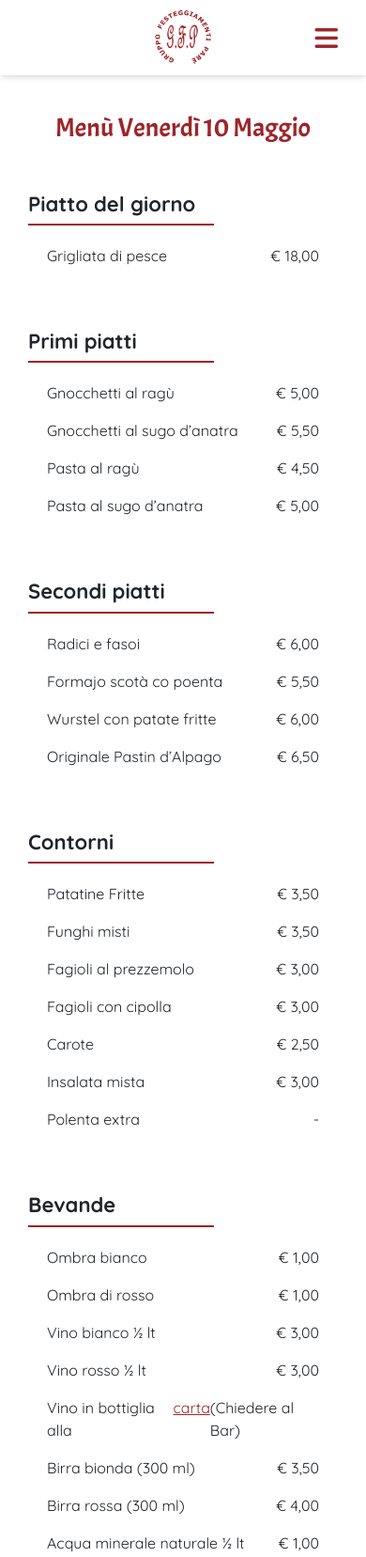
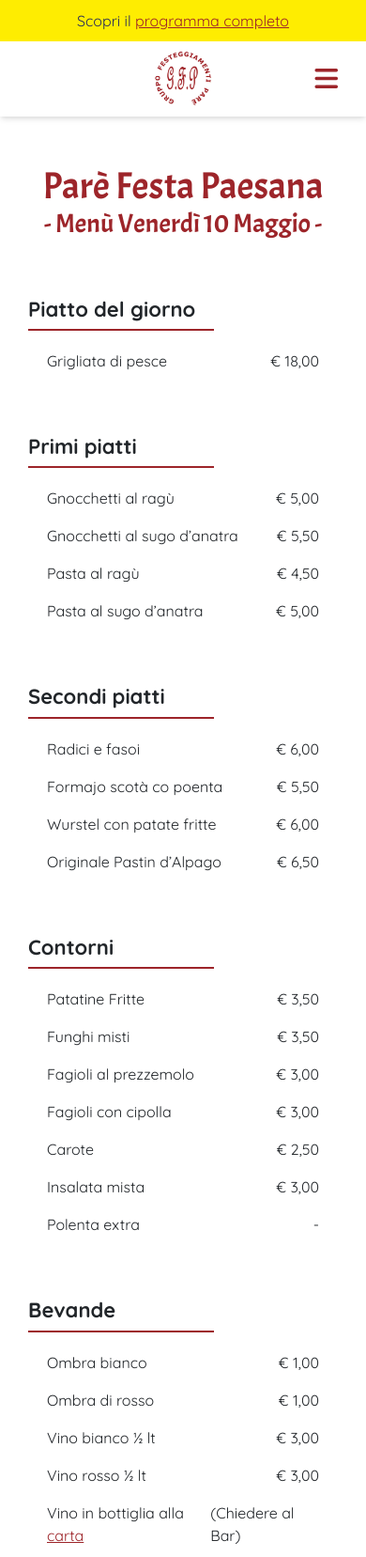
Before and after one commit to parefestapaesana/menu, a plain HTML site: page index.html in a window 390 px wide. Shown: the top 1657 px of the page at 94% size. Drawn offline with nearby package versions, Linux system fonts and the light colour scheme.

Commit message:
Added banner and full program. Improved layout

```diff
--- a/index.html
+++ b/index.html
@@ -14,10 +14,14 @@
 
     <title>Menu - Parè Festa Paesana</title>
 </head>
-<body data-bs-spy="scroll" data-bs-target="#navbar">
+<body>
+
+    <div class="banner">Scopri il <a href="programma.html">programma completo</a></div>
 
     <div id="header" class="header">
-        <div class="logo"><img src="img/logo.JPG" alt="" srcset=""></div>
+        <!-- <div class="banner">Scopri il programma completo</div> -->
+
+        <div class="logo"><a href="index.html"><img src="img/logo.JPG" alt="" srcset=""></a></div>
 
         <div id="hamburger" class="hamburger"><i class="fas fa-bars"></i></div>
         <div id="close-header" class="hamburger hidden"><i class="fas fa-times"></i></div>
@@ -26,22 +30,23 @@
     <div id="navigation" class="navigation">
         <div class="nav-content">
             <ul class="nav nav-pills">
-                <li class="nav-item"><a class="nav-link" href="#menu">Menù</a></li>
-                <li class="nav-item"><a class="nav-link" href="#vini">Carta dei vini</a></li>
-                <li class="nav-item"><a class="nav-link" href="#dolci">Listino dolci</a></li>
+                <li class="nav-item"><a class="nav-link" href="index.html#menu">Menù</a></li>
+                <li class="nav-item"><a class="nav-link" href="index.html#vini">Carta dei vini</a></li>
+                <li class="nav-item"><a class="nav-link" href="index.html#dolci">Dolci di casa</a></li>
+                <li class="nav-item"><a class="nav-link" href="programma.html">Programma completo</a></li>
             </ul>
         </div>
     </div>
 
-    <div id="menu"  class="page-content">
+    <div class="page-content" data-bs-spy="scroll" data-bs-target="#navbar">
 
-        <div class="menu-content">
+        <div id="menu" class="menu-content">
 
-            <!-- <h1>Parè Festa Paesana</h1> -->
-            <h1>Menù Venerdì 10 Maggio</h1>
+            <h1>Parè Festa Paesana</h1>
+            <h2 style="margin-bottom: 30px;">- Menù Venerdì 10 Maggio -</h2>
 
             <div class="categoria">
-                <div class="categoria-titolo"><h2>Piatto del giorno</h2></div>
+                <div class="categoria-titolo"><h3>Piatto del giorno</h3></div>
 
                 <div class="categoria-content">
                     <div class="piatto"><p>Grigliata di pesce <span class="prezzo">18,00</span></p></div>
@@ -49,7 +54,7 @@
             </div>
 
             <div class="categoria">
-                <div class="categoria-titolo"><h2>Primi piatti</h2></div>
+                <div class="categoria-titolo"><h3>Primi piatti</h3></div>
 
                 <div class="categoria-content">
                     <div class="piatto"><p>Gnocchetti al ragù <span class="prezzo">5,00</span></p></div>
@@ -60,7 +65,7 @@
             </div>
 
             <div class="categoria">
-                <div class="categoria-titolo"><h2>Secondi piatti</h2></div>
+                <div class="categoria-titolo"><h3>Secondi piatti</h3></div>
 
                 <div class="categoria-content">
                     <div class="piatto"><p>Radici e fasoi <span class="prezzo">6,00</span></p></div>
@@ -71,7 +76,7 @@
             </div>
 
             <div class="categoria">
-                <div class="categoria-titolo"><h2>Contorni</h2></div>
+                <div class="categoria-titolo"><h3>Contorni</h3></div>
 
                 <div class="categoria-content">
                     <div class="piatto"><p>Patatine Fritte <span class="prezzo">3,50</span></p></div>
@@ -85,14 +90,14 @@
             </div>
 
             <div class="categoria">
-                <div class="categoria-titolo"><h2>Bevande</h2></div>
+                <div class="categoria-titolo"><h3>Bevande</h3></div>
 
                 <div class="categoria-content">
                     <div class="piatto"><p>Ombra bianco <span class="prezzo">1,00</span></p></div>
                     <div class="piatto"><p>Ombra di rosso <span class="prezzo">1,00</span></p></div>
                     <div class="piatto"><p>Vino bianco ½ lt <span class="prezzo">3,00</span></p></div>
                     <div class="piatto"><p>Vino rosso ½ lt <span class="prezzo">3,00</span></p></div>
-                    <div class="piatto"><p>Vino in bottiglia alla <a href="#vini">carta</a> <span class="prezzo no-euro">(Chiedere al Bar)</span></p></div>
+                    <div class="piatto"><p><span>Vino in bottiglia alla <a href="#vini">carta</a></span><span class="prezzo no-euro">(Chiedere al Bar)</span></p></div>
                     <div class="piatto"><p>Birra bionda (300 ml) <span class="prezzo">3,50</span></p></div>
                     <div class="piatto"><p>Birra rossa (300 ml) <span class="prezzo">4,00</span></p></div>
                     <div class="piatto"><p>Acqua minerale naturale ½ lt <span class="prezzo">1,00</span></p></div>
@@ -105,10 +110,10 @@
             </div>
 
             <div class="categoria">
-                <div class="categoria-titolo"><h2>Golosità</h2></div>
+                <div class="categoria-titolo"><h3>Golosità</h3></div>
 
                 <div class="categoria-content">
-                    <div class="piatto"><p>Fetta di dolce al carrello <span class="prezzo">3,50</span></p></div>
+                    <div class="piatto"><p><span>Fetta di <a href="#dolci">dolce</a> al carrello</span> <span class="prezzo">3,50</span></p></div>
                     <div class="piatto"><p>Caffè <span class="prezzo">1,00</span></p></div>
                     <div class="piatto"><p>Sgroppino <span class="prezzo">2,50</span></p></div>
                     <div class="piatto"><p>Limoncello <span class="prezzo">2,50</span></p></div>
@@ -118,15 +123,20 @@
 
         </div>
 
+        <!-- <h1 id="vini">Carta vini</h1> -->
+        <img id="vini" style="padding: 100px 0px 0 0px;" src="img/CARTA_VINI.png" width="100%" alt="">
+
+        <!-- <h1 id="dolci" style="padding-top: 100px;">Listino Dolci</h1> -->
+        <img id="dolci" style="padding: 150px 0 80px 0;" src="img/Listino_Dolci.png" width="100%" alt="">
+
     </div>
 
-    <!-- <h1 id="vini">Carta vini</h1> -->
-    <img id="vini" style="padding: 100px 0px 0 0px;" src="img/CARTA_VINI.png" width="100%" alt="">
-
-    <!-- <h1 id="dolci" style="padding-top: 100px;">Listino Dolci</h1> -->
-    <img id="dolci" style="padding-top: 150px;" src="img/Listino_Dolci.png" width="100%" alt="">
+    <div class="footer">
+        <i class="far fa-copyright"></i> 2024 Parè Festa Paesana
+    </div>
 
 
+    <!-- SCRIPTS -->
     <script src="header.js"></script>
     <script src="https://cdn.jsdelivr.net/npm/bootstrap@5.3.3/dist/js/bootstrap.bundle.min.js" integrity="sha384-YvpcrYf0tY3lHB60NNkmXc5s9fDVZLESaAA55NDzOxhy9GkcIdslK1eN7N6jIeHz" crossorigin="anonymous"></script>
     <script src="https://kit.fontawesome.com/5b0f1e243d.js" crossorigin="anonymous"></script>
--- a/style.css
+++ b/style.css
@@ -2,6 +2,9 @@
 
 :root {
     --rosso-sagra: #9d252a;
+    --yellow-sagra: #feed01;
+    --blu-sagra: #292d5a;
+    --fucsia-sagra: #e6007e;
     --light-color: white;
     --dark-color: black;
 }
@@ -12,31 +15,43 @@
     box-sizing: border-box;
 }
 
+body {
+    overflow-x: hidden;
+    font-family: "Quicksand", sans-serif;
+    font-optical-sizing: auto;
+    font-style: normal;
+}
 
-/* h1 {
-  font-family: "Quicksand", sans-serif;
-  font-optical-sizing: auto;
-  font-weight: 400;
-  font-style: normal;
+/* body > *:not(.banner):not(.header) {
+    max-width: 700px;
+    margin: auto;
 } */
 
-h1 {
+h1,
+h2 {
     font-family: "Acme", sans-serif;
     font-weight: 400;
     font-style: normal;
     color: var(--rosso-sagra);
-    font-size: 28px;
     text-align: center;
+    margin: 0;
 }
 
-h2,
+h3,
 p {
     font-family: "Quicksand", sans-serif;
     font-optical-sizing: auto;
     font-style: normal;
 }
 
+h1 {
+    font-size: 40px;
+}
 h2 {
+    font-size: 28px;
+}
+
+h3 {
     font-size: 22px;
     font-weight: bold;
 }
@@ -62,7 +77,7 @@ a {
 .header {
     width: 100%;
     height: 80px;
-    position: fixed;
+    position: sticky;
     top: 0;
     left: 0;
     overflow: hidden;
@@ -93,11 +108,12 @@ a {
 
 
 /* NAVIGATION */
+
 .navigation {
     width: 0;
-    height: calc(100vh - 80px);
+    height: 100vh;
     position: fixed;
-    top: 80px;
+    top: 0;
     right: 0;
     overflow: hidden;
 
@@ -111,6 +127,7 @@ a {
 
 .nav-content {
     width: 100vw;
+    padding-top: 120px;
     overflow: hidden;
 }
 .nav-content ul {
@@ -139,15 +156,17 @@ a {
     height: 100%;
     margin: auto;
     /* margin-top: 80px; */
-    padding: 120px 30px;
-    padding-bottom: 0;
 }
 
 
 /* MENU */
 
+.menu-content {
+    padding: 50px 30px;
+    padding-bottom: 0;
+}
 .menu-content h1 {
-    margin-bottom: 20px;
+    /* margin-bottom: 20px; */
 }
 
 .categoria {
@@ -177,3 +196,32 @@ a {
 .piatto .prezzo:not(.no-euro):before {
     content: '€ ';
 }
+
+
+
+/* BANNER */
+
+.banner {
+    position: relative;
+    top: 0px;
+    width: 100%;
+    padding: 10px 0;
+    margin: auto;
+    background-color: var(--yellow-sagra);
+    color: var(--blu-sagra);
+    text-align: center;
+    z-index: 100;
+}
+
+
+
+/* FOOTER */
+
+.footer {
+    width: 100%;
+    height: 50px;
+    background-color: var(--rosso-sagra);
+    color: var(--light-color);
+    text-align: center;
+    align-content: center;
+}
```
Also changed, not shown: programma.html (added, +47 -0 lines), 1 other file.
